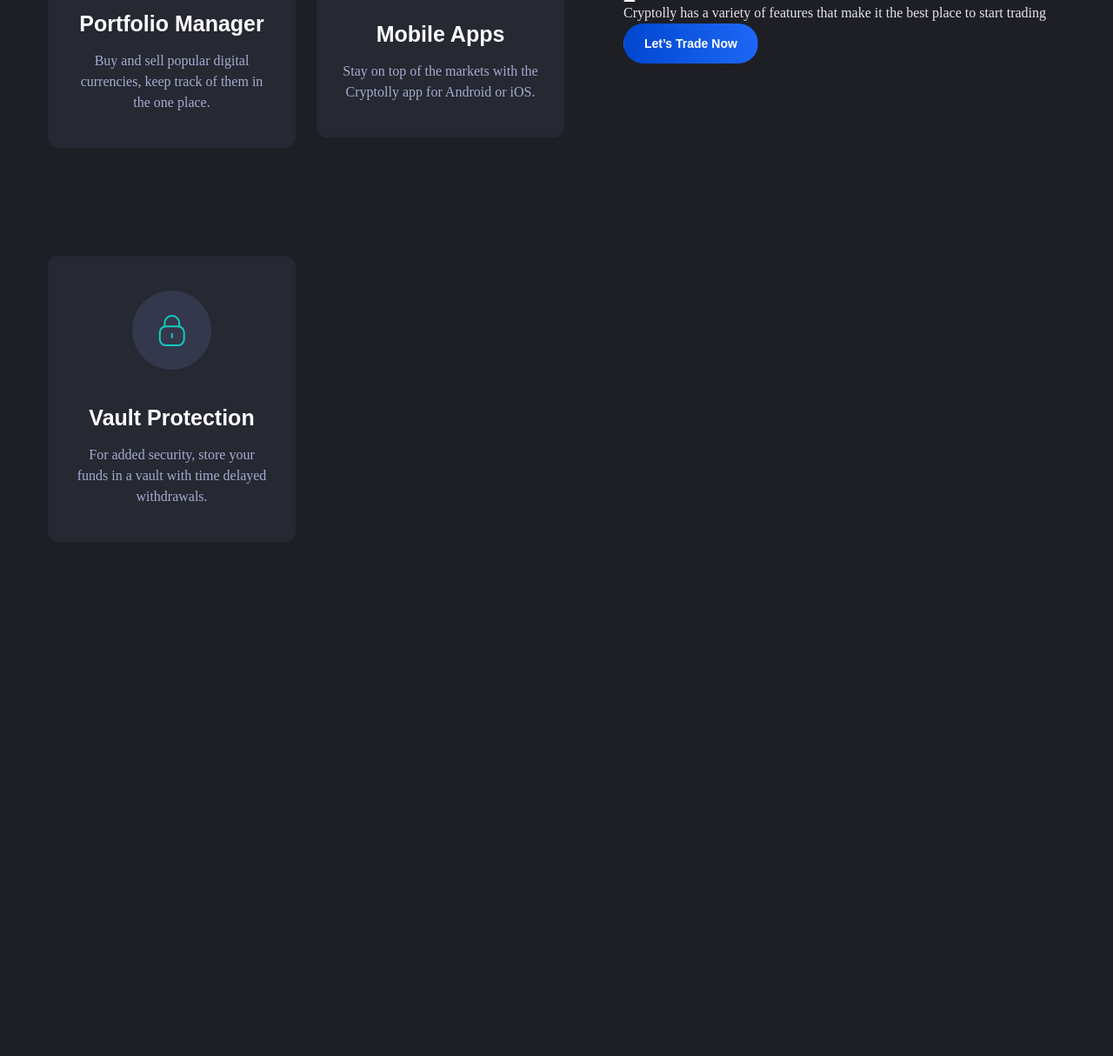
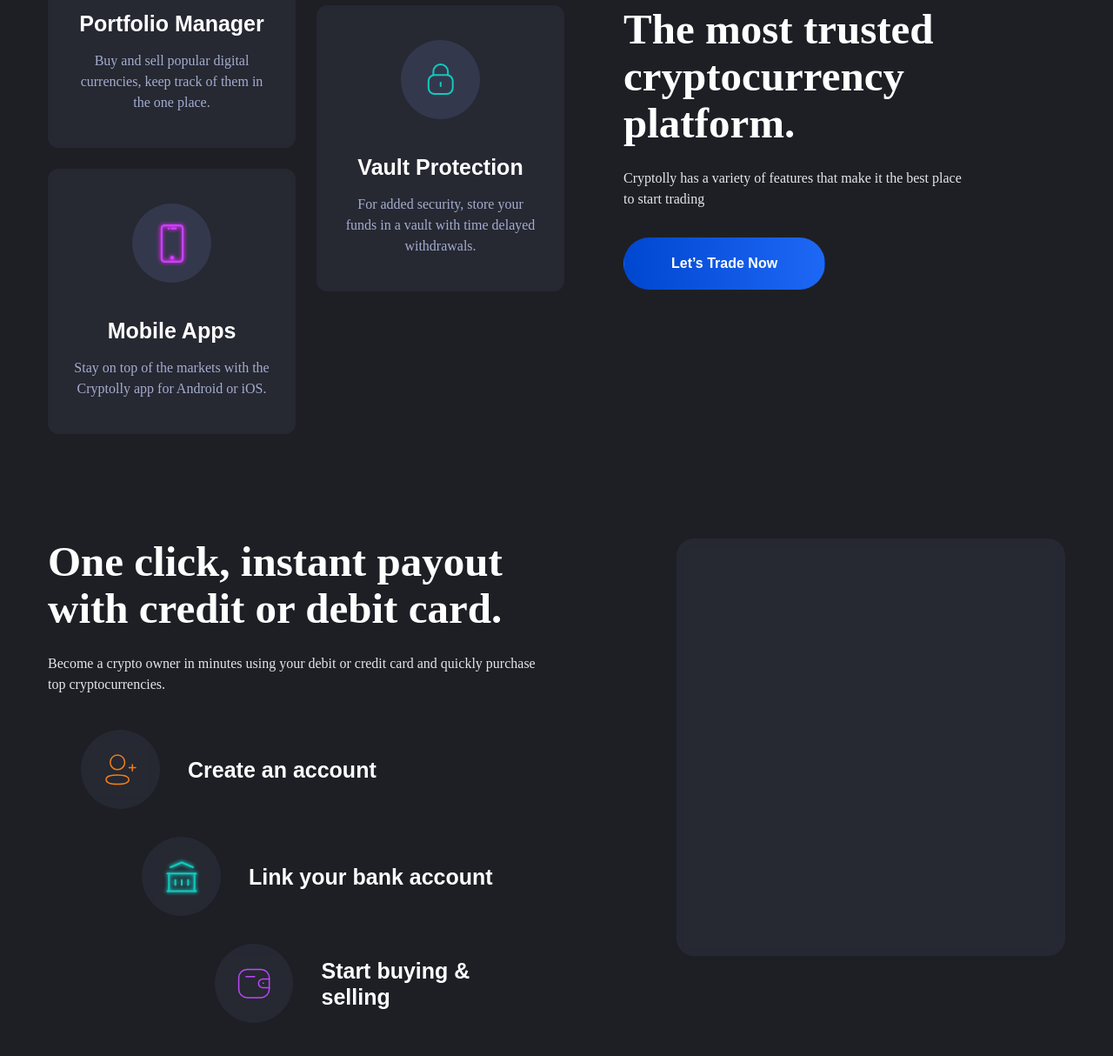
Before and after one commit to AntonBoh/cryptolly, a website: page build/index.html in a window 1280 px wide. Shown: the part 1154-2368 px from the top of the page at 87% size. Before the commit the page ends 1897 px from the top, so only its background shows below. Drawn offline with Linux system fonts and the light colour scheme; a web font is replaced by a local one.

Commit message:
Add files via upload

```diff
--- a/build/css/style.css
+++ b/build/css/style.css
@@ -255,6 +255,7 @@
   font-weight: 600;
   font-size: 14px;
   line-height: 22px;
+  text-transform: capitalize;
   color: #fff;
   padding: 11px 23px;
   background: -o-linear-gradient(184.44deg, #246cf9 -0.27%, #1e68f6 -0.26%, #0047d0 98.59%);
@@ -288,6 +289,10 @@
 }
 
 .section__features {
+  margin-bottom: 120px;
+}
+
+.section__exchange {
   margin-bottom: 120px;
 }
 
@@ -611,13 +616,15 @@
 
 .features__items {
   display: grid;
-  grid-template-columns: 1fr 1fr;
-  gap: 68px;
+  grid-template-columns: 285px 285px 448px;
+  -webkit-box-align: center;
+      -ms-flex-align: center;
+          align-items: center;
+  gap: 24px;
 }
 
 .features__cards {
   display: grid;
-  grid-template-columns: 1fr 1fr;
   gap: 24px;
   -webkit-box-align: center;
       -ms-flex-align: center;
@@ -647,8 +654,27 @@
           align-items: center;
 }
 
-.features__card:last-child {
-  margin-top: 100px;
+.features__card--center {
+  -ms-flex-item-align: center;
+      align-self: center;
+}
+
+.features__info {
+  margin-left: 44px;
+}
+
+.features__title {
+  margin-bottom: 24px;
+}
+
+.features__text {
+  margin-bottom: 32px;
+}
+
+.features__btn {
+  padding: 16px 54px;
+  font-size: 16px;
+  line-height: 26px;
 }
 
 .card__icon {
@@ -679,6 +705,79 @@
 .card__info {
   color: #a5adcf;
   text-align: center;
+}
+
+.exchange {
+  display: grid;
+  grid-template-columns: 570px 447px;
+  -webkit-box-pack: justify;
+      -ms-flex-pack: justify;
+          justify-content: space-between;
+}
+
+.exchange__title {
+  margin-bottom: 24px;
+}
+
+.exchange__text {
+  margin-bottom: 40px;
+}
+
+.exchange__functions {
+  width: 447px;
+  height: 480px;
+  background: rgba(47, 50, 65, 0.5);
+  -webkit-backdrop-filter: blur(6.5px);
+          backdrop-filter: blur(6.5px);
+  border-radius: 20px;
+}
+
+.scheme__item {
+  display: -webkit-box;
+  display: -ms-flexbox;
+  display: flex;
+  -webkit-box-align: center;
+      -ms-flex-align: center;
+          align-items: center;
+  gap: 32px;
+  margin-bottom: 32px;
+}
+
+.scheme__item:nth-child(1) {
+  margin-left: 38px;
+}
+
+.scheme__item:nth-child(2) {
+  margin-left: 108px;
+}
+
+.scheme__item:nth-child(3) {
+  margin-left: 192px;
+}
+
+.scheme__icon {
+  width: 91px;
+  height: 91px;
+  border-radius: 50%;
+  background: rgba(47, 50, 65, 0.5);
+  -webkit-backdrop-filter: blur(7px);
+          backdrop-filter: blur(7px);
+  display: -webkit-box;
+  display: -ms-flexbox;
+  display: flex;
+  -webkit-box-pack: center;
+      -ms-flex-pack: center;
+          justify-content: center;
+  -webkit-box-align: center;
+      -ms-flex-align: center;
+          align-items: center;
+}
+
+.scheme__descr {
+  font-weight: 700;
+  font-size: 25px;
+  line-height: 30px;
+  color: #fff;
 }
 
 /**
--- a/build/index.html
+++ b/build/index.html
@@ -224,7 +224,8 @@
                   or iOS.
                 </p>
               </div>
-              <div class="features__card">
+            </div>
+            <div class="features__card features__card--center">
               <div class="card__icon">
                 <img src="./img/card-icons/card-3.svg" />
               </div>
@@ -234,7 +235,6 @@
                 delayed withdrawals.
               </p>
             </div>
-            </div>
             <div class="features__info">
               <h2 class="title features__title">
                 The most trusted cryptocurrency platform.
@@ -243,8 +243,45 @@
                 Cryptolly has a variety of features that make it the best place
                 to start trading
               </p>
-              <button class="button tradenow__btn">Let’s Trade Now</button>
+              <button class="button features__btn">Let’s Trade Now</button>
             </div>
+          </div>
+        </div>
+      </section>
+
+      <section class="section section__exchange">
+        <div class="container">
+          <div class="exchange">
+            <div class="exchange__info">
+              <h2 class="title exchange__title">
+                One click, instant payout with credit or debit card.
+              </h2>
+              <p class="text exchange__text">
+                Become a crypto owner in minutes using your debit or credit card
+                and quickly purchase top cryptocurrencies.
+              </p>
+              <div class="exchange__scheme">
+                <div class="scheme__item">
+                  <div class="scheme__icon">
+                    <img src="./img/exchange-icons/account.svg" />
+                  </div>
+                  <p class="scheme__descr">Create an account</p>
+                </div>
+                <div class="scheme__item">
+                  <div class="scheme__icon">
+                    <img src="./img/exchange-icons/Bank.svg" />
+                  </div>
+                  <p class="scheme__descr">Link your bank account</p>
+                </div>
+                <div class="scheme__item">
+                  <div class="scheme__icon">
+                    <img src="./img/exchange-icons/Wallet.svg" />
+                  </div>
+                  <p class="scheme__descr">Start buying & selling</p>
+                </div>
+              </div>
+            </div>
+            <div class="exchange__functions"></div>
           </div>
         </div>
       </section>
```
Also changed, not shown: build/css/style.min.css, build/img/exchange-icons/Bank.svg (added), build/img/exchange-icons/Wallet.svg (added), build/img/exchange-icons/account.svg (added). Lines whose indentation alone changed are shown as unchanged.
